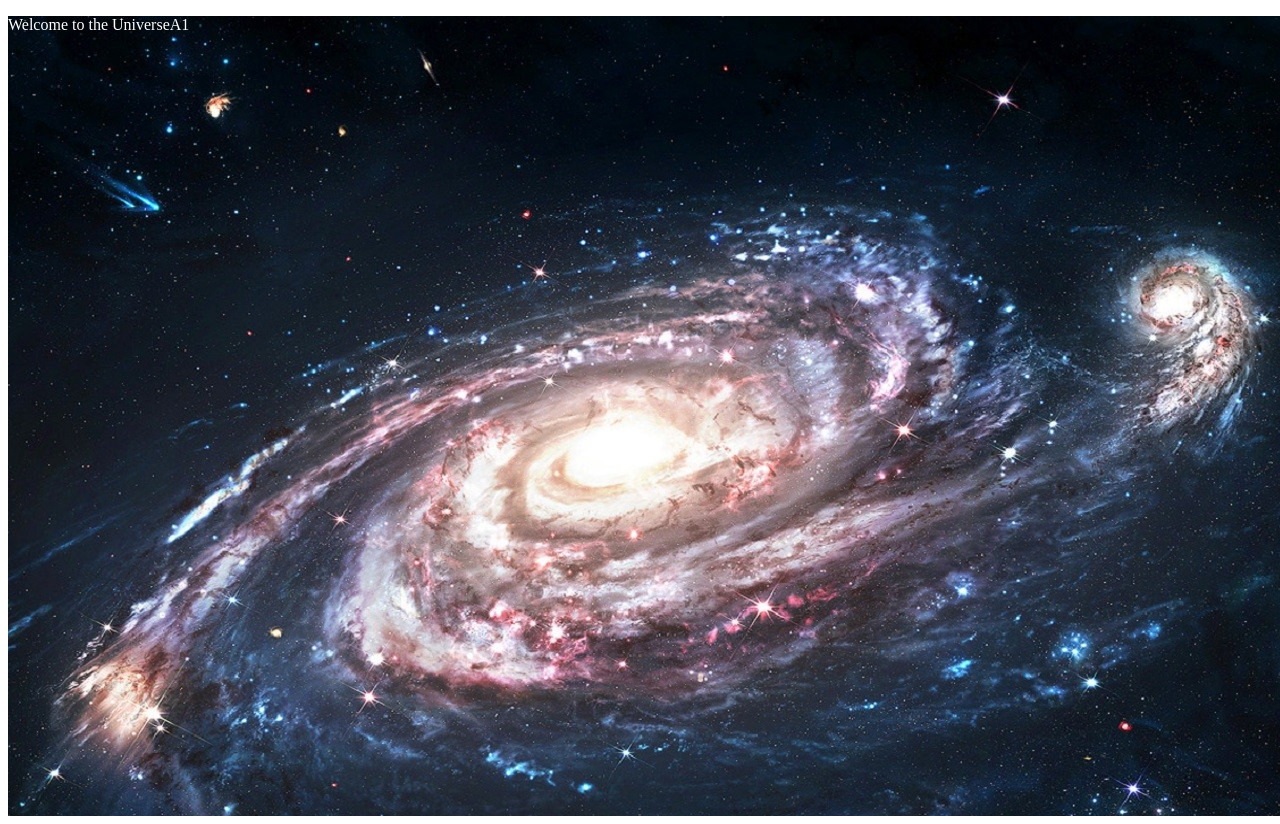
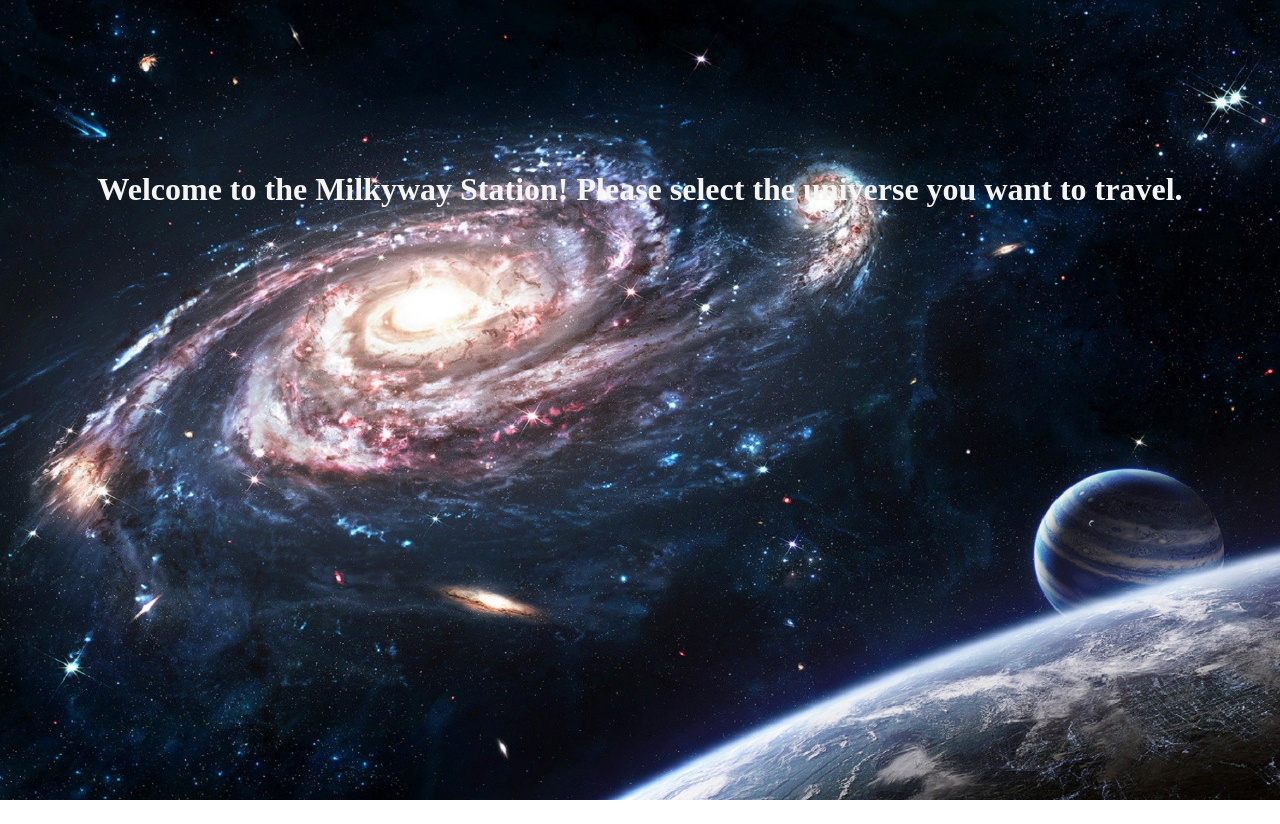
Before and after one commit to Mahesh-yada/CS355, a plain HTML site: page Milkyway Station/index.html in a window 1280 px wide. After the commit the page ends 800 px from the top, so only its background shows below. Drawn offline with Linux system fonts and the light colour scheme.

Commit message:
I made separate folder for each station

```diff
--- a/index.html
+++ b/Milkyway Station/index.html
@@ -9,10 +9,15 @@
 </head>
 <body>
     <div class="background_image">
-        <p>
-            Welcome to the UniverseA1
-        </p>
+        <div class="Text">
+            <h1>Welcome to the Milkyway Station! Please select the universe you want to travel.  </h1>
+        </div>
 
-    </div>
+            </div>
+
+
+
+
+
 </body>
 </html>
--- /dev/null
+++ b/Milkyway Station/style.css
@@ -0,0 +1,22 @@
+body{
+    margin: 0;
+    padding: 0;
+}
+.background_image {
+    background-image: url(/images/Galaxy.jpeg);
+    background-size: cover;
+    height: 100vh;
+
+}
+
+.Text{
+   color: whitesmoke;
+   font-family: 'Times New Roman', Times, serif;
+    left: 0;
+    line-height: px;
+    margin-top: -250px;
+    position: absolute;
+    text-align: center;
+    top: 50%;
+    width: 100%;
+}
--- a/style.css
+++ /dev/null
@@ -1,10 +0,0 @@
-body{
-    width : 100vw;
-    height : 100vh;
-}
-.background_image {
-    background-image: url("/images/Galaxy.jpeg");
-    width : 100vw;
-    height : 100vh;
-    color :white;
-}
```
Also changed, not shown: Andromeda Station/index.html (added), Milkyway Station/script.js (added), Test/index.js (added), Triangulum Station/index.html (added), 1 other file.
